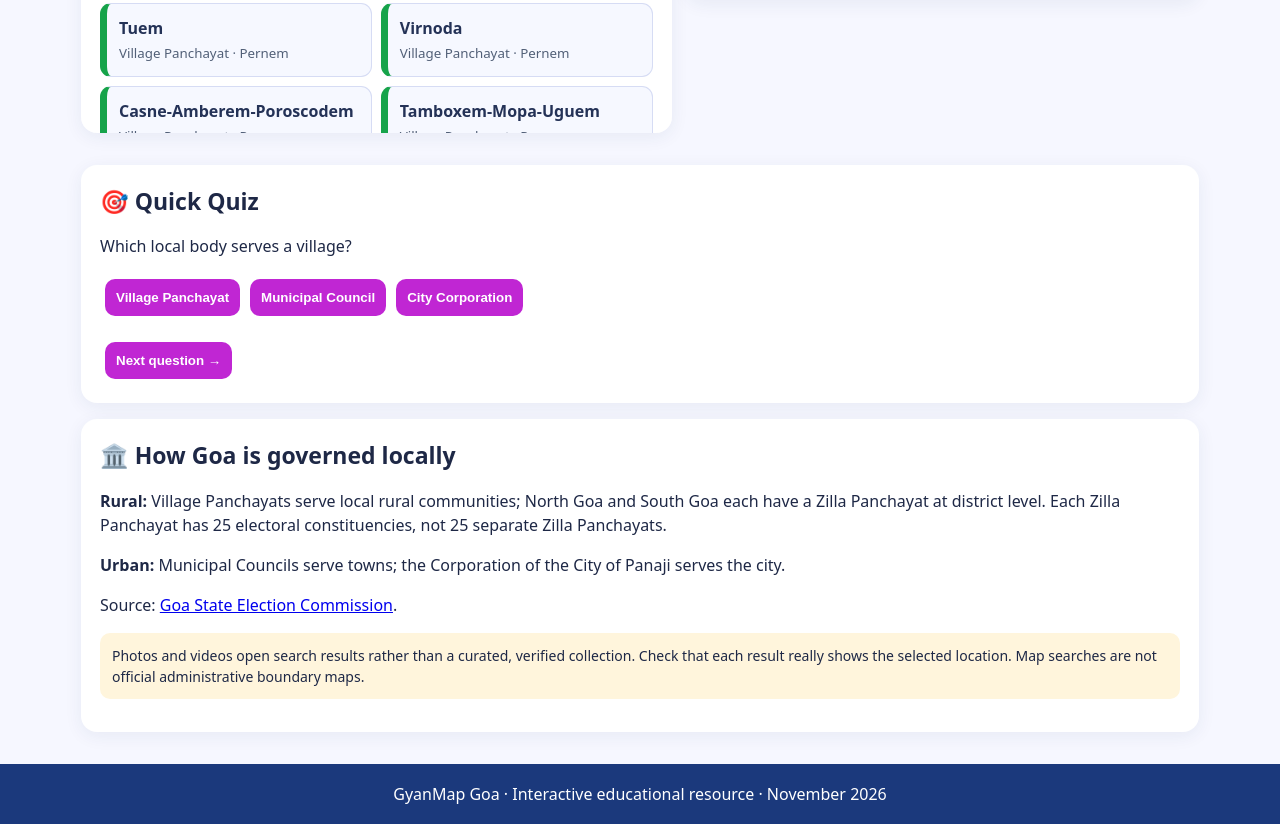
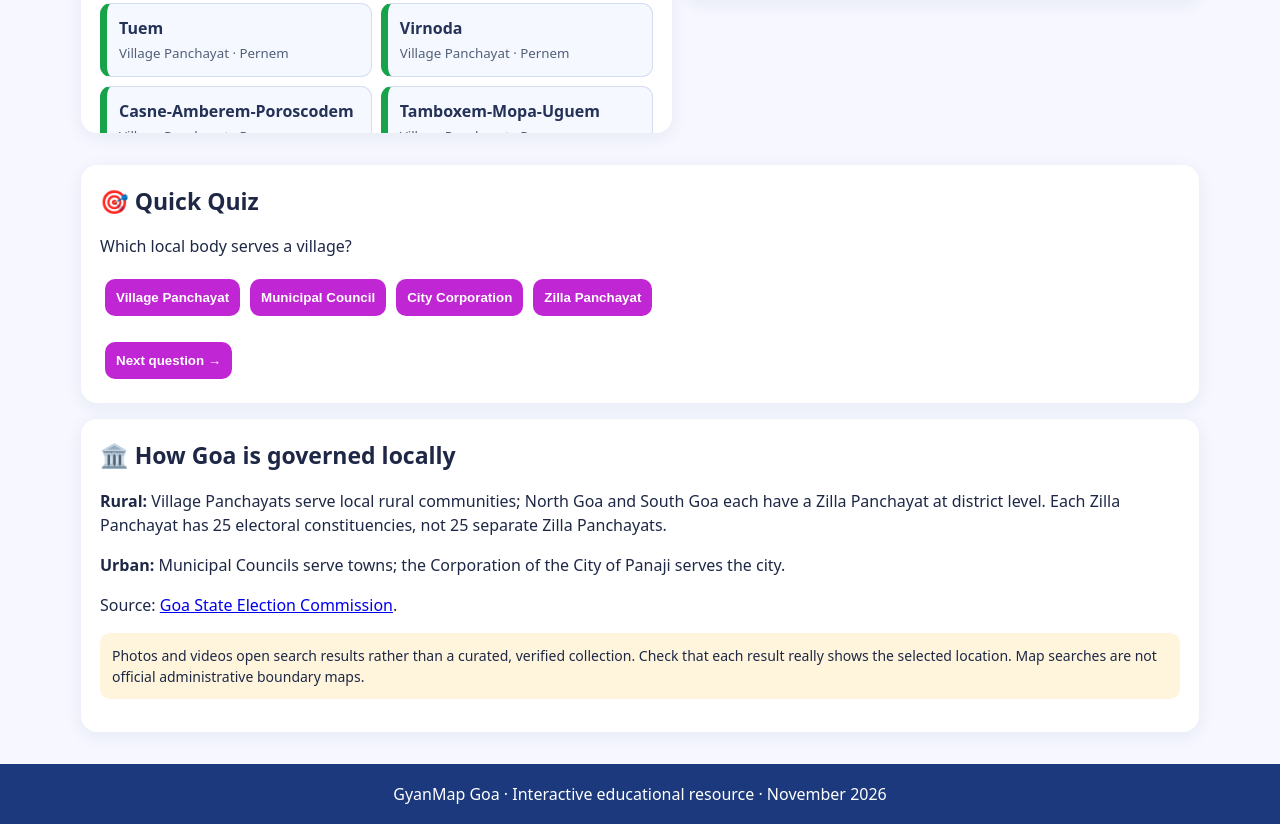
Before and after one commit to russsouza-india/goa-local-governance-atlas, a plain HTML site: page index.html in a window 1280 px wide. Shown: the part 1196-2020 px from the top of the page. Drawn offline with Linux system fonts and the light colour scheme; no server answers.

Commit message:
Expand each Quick Quiz question to four answer options

```diff
--- a/index.html
+++ b/index.html
@@ -8,7 +8,7 @@ Object.keys({"Pernem":"Mandrem|Arambol|Querim-Terkhol|Corgao|Parcem|Agarwada-Cho
 function render(){let q=$('search').value.toLowerCase(),t=$('type').value,a=$('taluka').value;let results=DATA.filter(x=>(!q||(x.name+' '+x.taluka+' '+x.type).toLowerCase().includes(q))&&(!t||x.type===t)&&(!a||x.taluka===a));$('count').textContent='Explore '+results.length+' places';$('items').replaceChildren();for(let x of results){let b=document.createElement('button');b.className='place'+(current===x?' selected':'');b.style.setProperty('--c',colors[x.type]);let n=document.createElement('b');n.textContent=x.name;let s=document.createElement('small');s.textContent=x.type+(x.taluka?' · '+x.taluka:'');b.append(n,s);b.onclick=()=>show(x);$('items').append(b)}}
 function show(x){current=x;render();let d=$('detail');d.replaceChildren();let h=document.createElement('h2');h.textContent=x.name;h.style.color=colors[x.type];let p=document.createElement('p');p.textContent=x.type+(x.taluka?' · Taluka: '+x.taluka:'')+(x.detail?' · '+x.detail:'');let info=document.createElement('p');info.textContent=x.type==='Village Panchayat'?'A rural local self-government institution.':x.type==='Zilla Panchayat'?'District-level rural local government.':x.type==='Municipal Council'?'An urban local government for a town.':'Urban local government for Panaji.';let links=document.createElement('div');links.className='links';let q=encodeURIComponent(x.name+' '+x.taluka+' Goa India');for(let [label,url] of [['🗺️ View map','https://www.google.com/maps/search/?api=1&query='+q],['📷 Find images','https://www.google.com/search?tbm=isch&q='+q],['▶️ Find videos','https://www.youtube.com/results?search_query='+q],['🏛️ Official source','https://sec.goa.gov.in/local-bodies-statistics/']]){let a=document.createElement('a');a.textContent=label;a.href=url;a.target='_blank';a.rel='noopener';links.append(a)}let note=document.createElement('p');note.className='note';note.textContent='';d.append(h,p,info,links,note);if(innerWidth<750)d.scrollIntoView({behavior:'smooth',block:'start'})}
 for(let id of ['search','type','taluka'])$(id).addEventListener(id==='search'?'input':'change',render);
-let questions=[['Which local body serves a village?',['Village Panchayat','Municipal Council','City Corporation'],0],['How many Zilla Panchayats are in Goa?',['2','25','50'],0],['Which colour identifies municipal councils?',['Green','Blue','Magenta'],1],['How many constituencies does each Zilla Panchayat have?',['13','25','191'],1],['Which city has a city corporation?',['Panaji','Mapusa','Ponda'],0]];let i=0;function quiz(){let [q,opts,correct]=questions[i];$('question').textContent=q;$('answers').replaceChildren();$('feedback').textContent='';opts.forEach((x,j)=>{let b=document.createElement('button');b.textContent=x;b.onclick=()=>{$('feedback').textContent=j===correct?'🎉 Correct!':'Try again!';};$('answers').append(b)})}$('next').onclick=()=>{i=(i+1)%questions.length;quiz()};render();show(DATA.find(x=>x.name==='Taleigao'));quiz();
+let questions=[['Which local body serves a village?',['Village Panchayat','Municipal Council','City Corporation','Zilla Panchayat'],0],['How many Zilla Panchayats are in Goa?',['2','25','50','13'],0],['Which colour identifies municipal councils?',['Green','Blue','Magenta','Pink'],1],['How many constituencies does each Zilla Panchayat have?',['13','25','191','50'],1],['Which city has a city corporation?',['Panaji','Mapusa','Ponda','Margao'],0]];let i=0;function quiz(){let [q,opts,correct]=questions[i];$('question').textContent=q;$('answers').replaceChildren();$('feedback').textContent='';opts.forEach((x,j)=>{let b=document.createElement('button');b.textContent=x;b.onclick=()=>{$('feedback').textContent=j===correct?'🎉 Correct!':'Try again!';};$('answers').append(b)})}$('next').onclick=()=>{i=(i+1)%questions.length;quiz()};render();show(DATA.find(x=>x.name==='Taleigao'));quiz();
 
 const photoCache=new Map();let photoRequest=0;
 async function addPhotographs(place){
```
